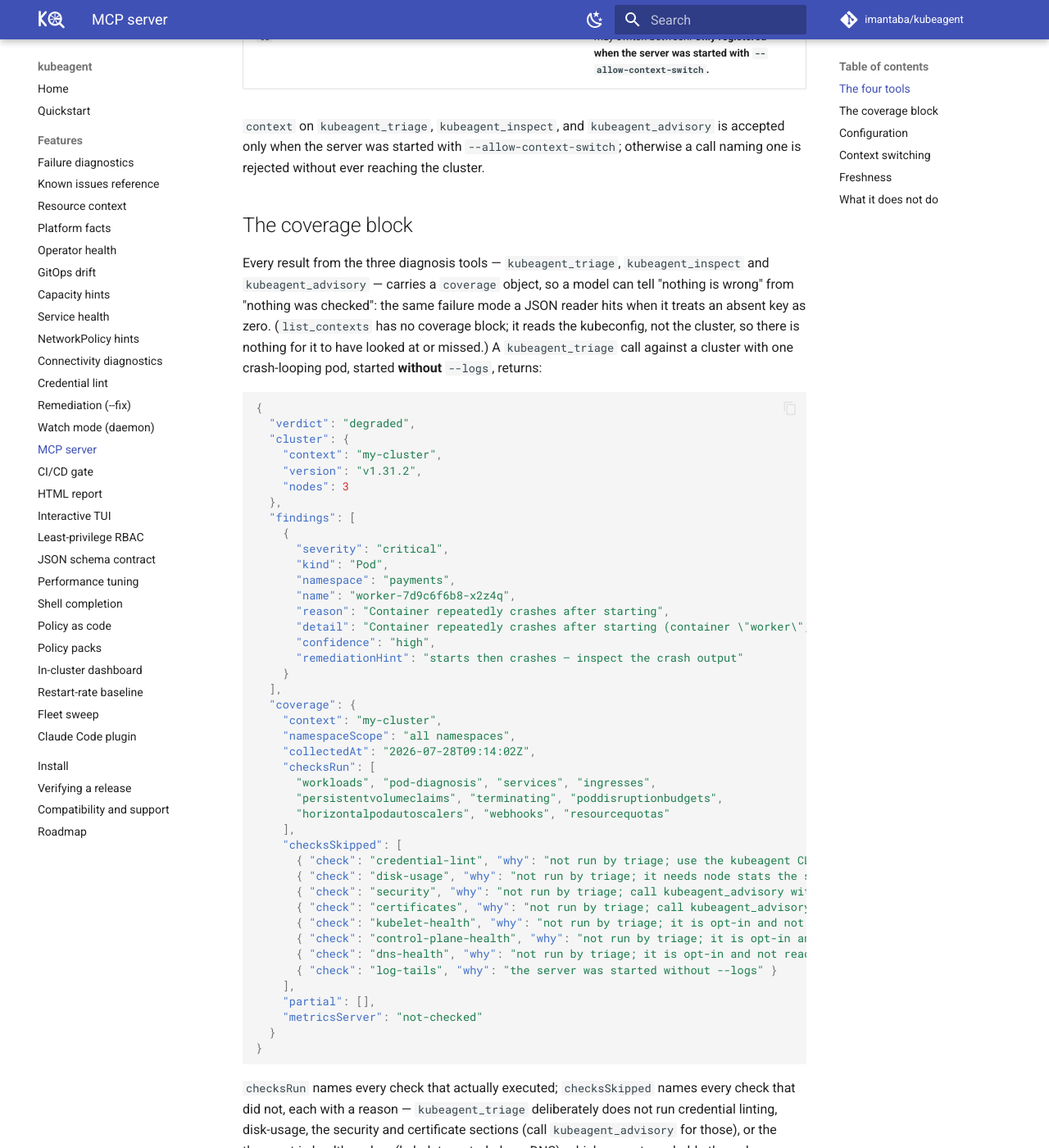
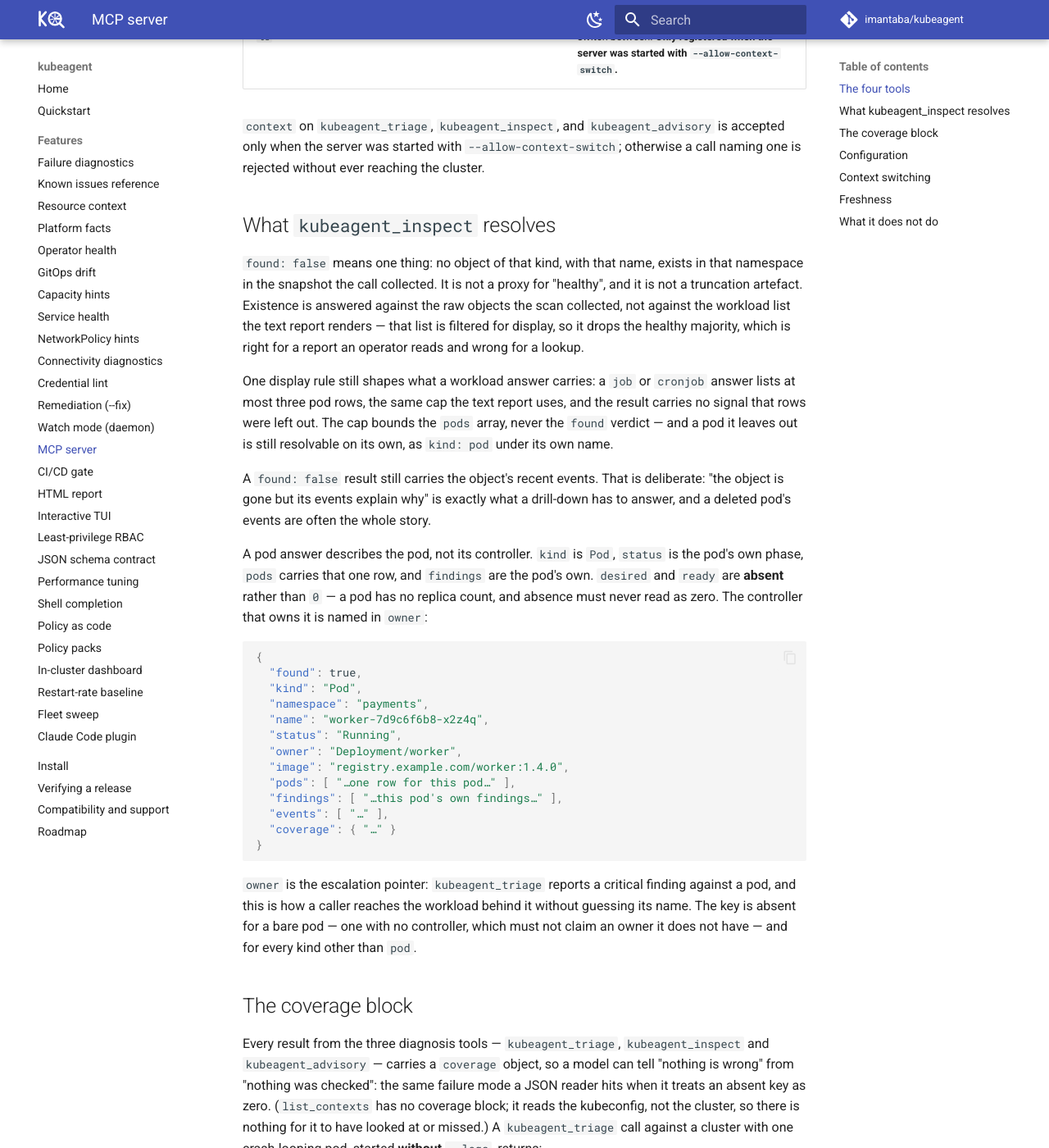
Before and after one commit to imantaba/kubeagent, an MkDocs documentation site: the page built from website/docs/features/mcp.md, in a window 1280 px wide and 1400 px high, scrolled down 898 px. Shown: the whole window at 82% size. Built offline with MkDocs 1.6.1 and Material for MkDocs 9.7.7, drawn with Linux system fonts in a browser that asks for light colours; comment, search, counter and statistics services are not loaded; some of the changed text lies outside the part shown.

Commit message:
docs(mcp): document owner and what found:false means
The reference page now says what found:false means -- no object of that kind
with that name exists in that namespace, not a statement about health and not
a truncation artefact -- and that such a result still carries the object's
events, which is deliberate.

It also documents the pod answer's shape: the pod's own phase and row, no
desired or ready key (a pod has no replica count, and absence must never read
as zero), and owner naming the controller so a caller can escalate from a
critical pod finding without guessing the workload's name.

Signed-off-by: imantaba <itn.taba@gmail.com>

````diff
--- a/website/docs/features/mcp.md
+++ b/website/docs/features/mcp.md
@@ -22,13 +22,61 @@ out to the CLI and parsing text.
 | Tool | Arguments | What it does |
 |------|-----------|---------------|
 | `kubeagent_triage` | `namespace` (optional), `context` (optional) | Runs the same scan `kubeagent scan` runs and returns a `healthy`/`degraded` verdict, the findings that support it, and a coverage block. |
-| `kubeagent_inspect` | `kind` (required — `pod`, `deployment`, `statefulset`, `daemonset`, `replicaset`, `job`, or `cronjob`), `namespace` (required), `name` (required), `context` (optional) | Drills into one workload or pod: its status, its pods, kubeagent's findings for it, and its recent Kubernetes events. |
+| `kubeagent_inspect` | `kind` (required — `pod`, `deployment`, `statefulset`, `daemonset`, `replicaset`, `job`, or `cronjob`), `namespace` (required), `name` (required), `context` (optional) | Drills into one workload or pod: its status, its pods, kubeagent's findings for it, and its recent Kubernetes events. A pod answer names the controller that owns it in `owner`. |
 | `kubeagent_advisory` | `sections` (required — any of `operators`, `drift`, `capacity`, `security`, `certificates`), `namespace` (optional), `context` (optional) | Runs kubeagent's opt-in advisory sections. Each section costs extra API reads, so it only runs what's requested. |
 | `list_contexts` | none | Lists the kubeconfig contexts the server may switch between. **Only registered when the server was started with `--allow-context-switch`.** |
 
 `context` on `kubeagent_triage`, `kubeagent_inspect`, and `kubeagent_advisory`
 is accepted only when the server was started with `--allow-context-switch`;
 otherwise a call naming one is rejected without ever reaching the cluster.
+
+## What `kubeagent_inspect` resolves
+
+`found: false` means one thing: no object of that kind, with that name, exists
+in that namespace in the snapshot the call collected. It is not a proxy for
+"healthy", and it is not a truncation artefact. Existence is answered against
+the raw objects the scan collected, not against the workload list the text
+report renders — that list is filtered for display, so it drops the healthy
+majority, which is right for a report an operator reads and wrong for a
+lookup.
+
+One display rule still shapes what a workload answer carries: a `job` or
+`cronjob` answer lists at most three pod rows, the same cap the text report
+uses, and the result carries no signal that rows were left out. The cap bounds
+the `pods` array, never the `found` verdict — and a pod it leaves out is still
+resolvable on its own, as `kind: pod` under its own name.
+
+A `found: false` result still carries the object's recent events. That is
+deliberate: "the object is gone but its events explain why" is exactly what a
+drill-down has to answer, and a deleted pod's events are often the whole story.
+
+A pod answer describes the pod, not its controller. `kind` is `Pod`, `status` is
+the pod's own phase, `pods` carries that one row, and `findings` are the pod's
+own. `desired` and `ready` are **absent** rather than `0` — a pod has no replica
+count, and absence must never read as zero. The controller that owns it is named
+in `owner`:
+
+```json
+{
+  "found": true,
+  "kind": "Pod",
+  "namespace": "payments",
+  "name": "worker-7d9c6f6b8-x2z4q",
+  "status": "Running",
+  "owner": "Deployment/worker",
+  "image": "registry.example.com/worker:1.4.0",
+  "pods": [ "…one row for this pod…" ],
+  "findings": [ "…this pod's own findings…" ],
+  "events": [ "…" ],
+  "coverage": { "…" }
+}
+```
+
+`owner` is the escalation pointer: `kubeagent_triage` reports a critical finding
+against a pod, and this is how a caller reaches the workload behind it without
+guessing its name. The key is absent for a bare pod — one with no controller,
+which must not claim an owner it does not have — and for every kind other than
+`pod`.
 
 ## The coverage block
 
````
Also changed, not shown: CHANGELOG.md.
